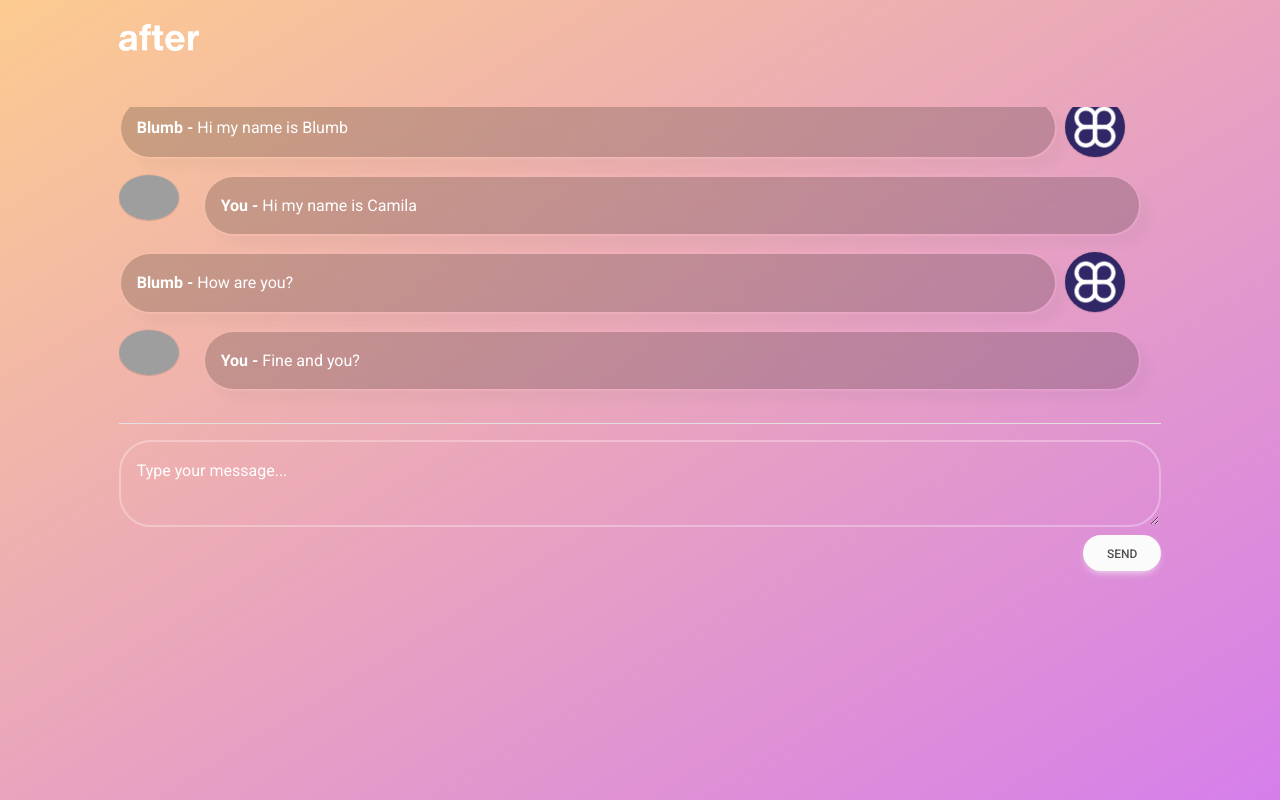
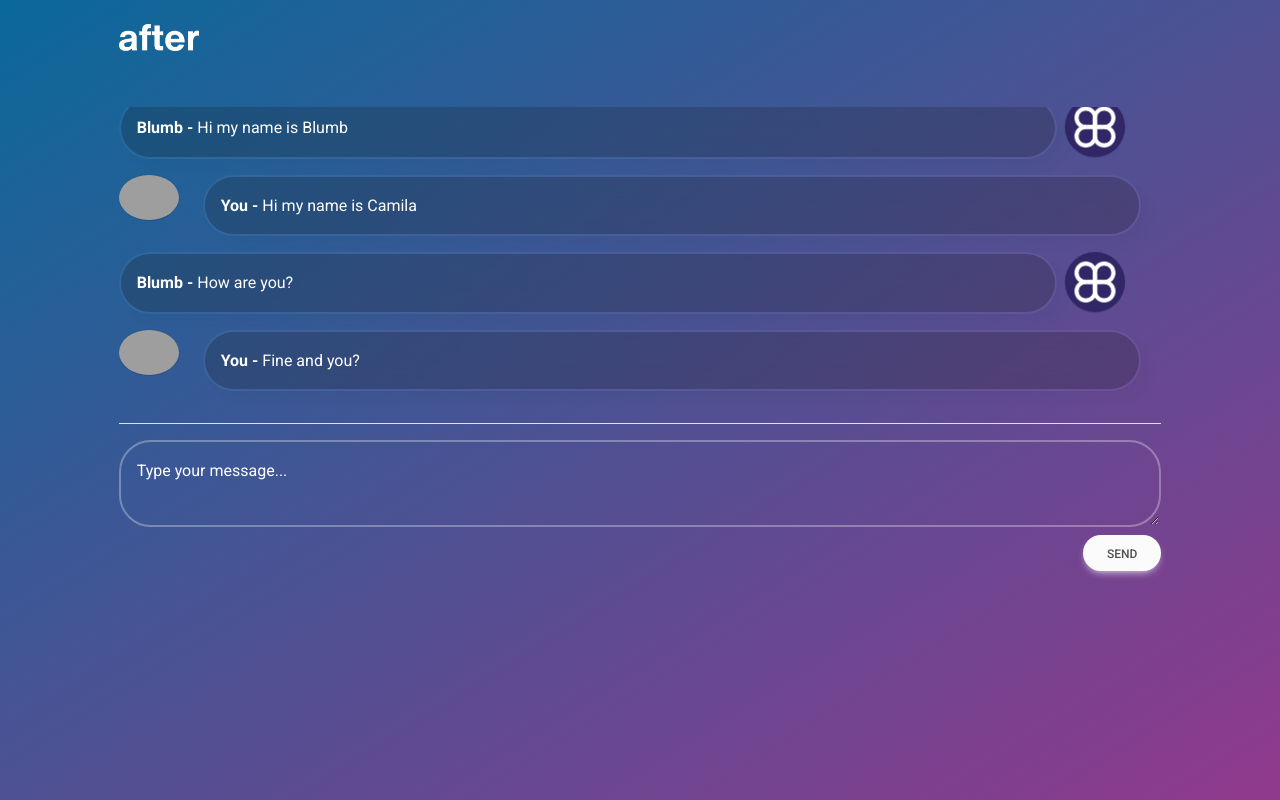
Before and after one commit to camiaguado/chatlou, a React (Create React App) app: page / in a window 1280 px wide. Built offline with nearby package versions, Linux system fonts and the light colour scheme; grey boxes are pictures that could not be loaded.

Commit message:
chatgpt first commit

```diff
--- a/src/components/chat.css
+++ b/src/components/chat.css
@@ -1,19 +1,17 @@
 .gradient-custom {
-  /* fallback for old browsers */
-  background: #fccb90;
+  background: #0a699a;
 
-  /* Chrome 10-25, Safari 5.1-6 */
   background: -webkit-linear-gradient(
     to bottom right,
-    rgba(252, 203, 144, 1),
-    rgba(213, 126, 235, 1)
+
+    rgb(10 105 154),
+    rgb(145 57 141)
   );
 
-  /* W3C, IE 10+/ Edge, Firefox 16+, Chrome 26+, Opera 12+, Safari 7+ */
   background: linear-gradient(
     to bottom right,
-    rgba(252, 203, 144, 1),
-    rgba(213, 126, 235, 1)
+    rgb(10 105 154),
+    rgb(145 57 141)
   );
 }
 
@@ -46,7 +44,8 @@
   border-radius: 2em;
   backdrop-filter: blur(15px);
   background-clip: padding-box;
-  box-shadow: 10px 10px 10px rgba(46, 54, 68, 0.03);  border-radius: 6px; /* Round the edges of the scrollbar thumb */
+  box-shadow: 10px 10px 10px rgba(46, 54, 68, 0.03);
+  border-radius: 6px; /* Round the edges of the scrollbar thumb */
 }
 
 /* Customize the scrollbar thumb on hover */
@@ -98,7 +97,7 @@
   color: white !important;
   background-color: transparent !important;
   border-color: rgba(255, 255, 255, 0.05);
-  border: 2px solid rgba(255, 255, 255, 0.3);;
+  border: 2px solid rgba(255, 255, 255, 0.3);
   box-shadow: none !important;
   border-radius: 2em;
 }
```
